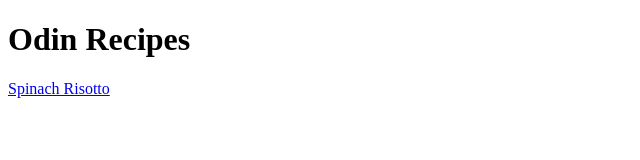
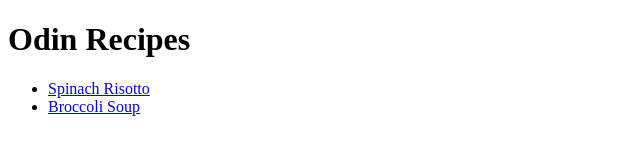
Before and after one commit to Kaz0na/odin-recipes, a plain HTML site: page index.html in a window 1280 px wide. Shown: the whole page, without its empty margins (0-640 px from the left). Drawn offline with Linux system fonts and the light colour scheme.

Commit message:
add link to new recipe and tidy up formatting
Add a link to the new broccoli soup recipe and tidy up the formatting so links get sorted onto seperate lines. Fix the link to the spinach risotto after renaming the associated html file.

```diff
--- a/index.html
+++ b/index.html
@@ -7,6 +7,13 @@
 
     <body>
         <h1>Odin Recipes</h1>
-        <a href="recipes/Spinach-Risotto-Salmon.html">Spinach Risotto</a>
+        <ul>
+            <li>
+                <a href="recipes/spinach-risotto.html">Spinach Risotto</a>
+            </li>
+            <li>
+                <a href="recipes/broccoli-soup.html">Broccoli Soup</a>
+            </li>
+        </ul>
     </body>
 </html>
```
